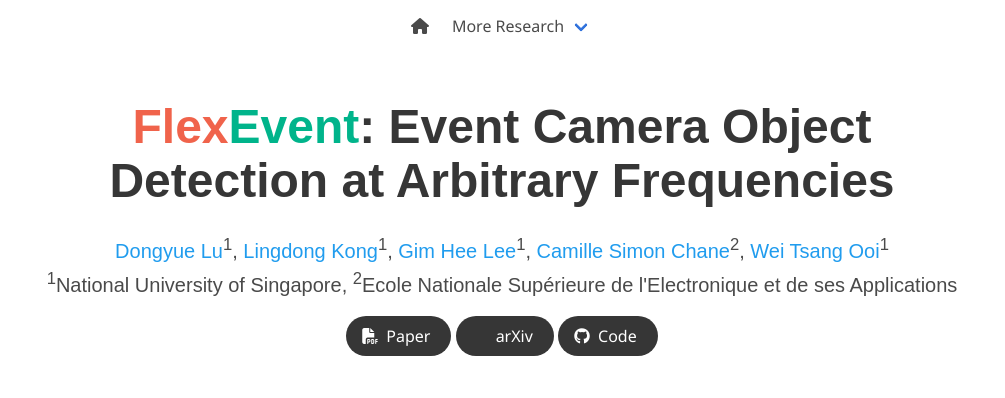
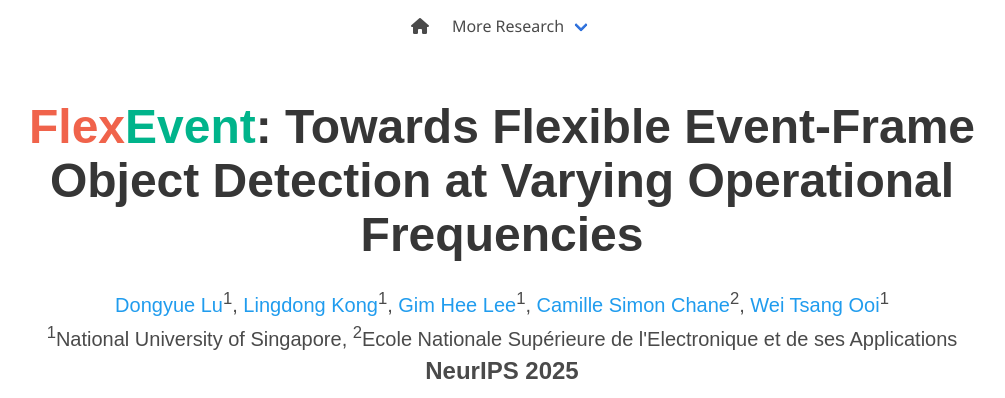
Before and after one commit to FlexEvent/flexevent.github.io, a plain HTML site: page index.html in a window 1280 px wide. Shown: the top 398 px of the page, without its empty margins (138-1143 px from the left). Drawn offline with nearby package versions, Linux system fonts and the light colour scheme; some icons are missing; a web font is replaced by a local one.

Commit message:
update main

```diff
--- a/index.html
+++ b/index.html
@@ -6,7 +6,7 @@
         content="Deformable Neural Radiance Fields creates free-viewpoint portraits (nerfies) from casually captured videos.">
   <meta name="keywords" content="Nerfies, D-NeRF, NeRF">
   <meta name="viewport" content="width=device-width, initial-scale=1">
-  <title>FlexEvent: Event Camera Object Detection at Arbitrary Frequencies</title>
+  <title>FlexEvent</title>
 
   <!-- Global site tag (gtag.js) - Google Analytics -->
   <script async src="https://www.googletagmanager.com/gtag/js?id=G-PYVRSFMDRL"></script>
@@ -82,7 +82,7 @@
     <div class="container is-max-desktop">
       <div class="columns is-centered">
         <div class="column has-text-centered">
-          <h1 class="title is-1 publication-title"><span style="color: rgb(240, 99, 75); font-weight: bold;">Flex</span><span style="color: rgb(0, 180, 139); font-weight: bold;">Event</span>: Event Camera Object Detection at Arbitrary Frequencies</h1>
+          <h1 class="title is-1 publication-title"><span style="color: rgb(240, 99, 75); font-weight: bold;">Flex</span><span style="color: rgb(0, 180, 139); font-weight: bold;">Event</span>: Towards Flexible Event-Frame Object Detection at Varying Operational Frequencies</h1>
           <div class="is-size-5 publication-authors">
             <span class="author-block">
               <a href="https://dylanorange.github.io">Dongyue Lu</a><sup>1</sup>,</span>
@@ -102,6 +102,10 @@
           <div class="is-size-5 publication-authors">
             <span class="author-block"><sup>1</sup>National University of Singapore,</span>
             <span class="author-block"><sup>2</sup>Ecole Nationale Supérieure de l'Electronique et de ses Applications</span>
+          </div>
+
+          <div class="is-size-5 publication-authors">
+            <span class="author-block" style="font-size: 1.2em; font-weight: bold;">NeurIPS 2025</span>
           </div>
 
           <div class="column has-text-centered">
```
